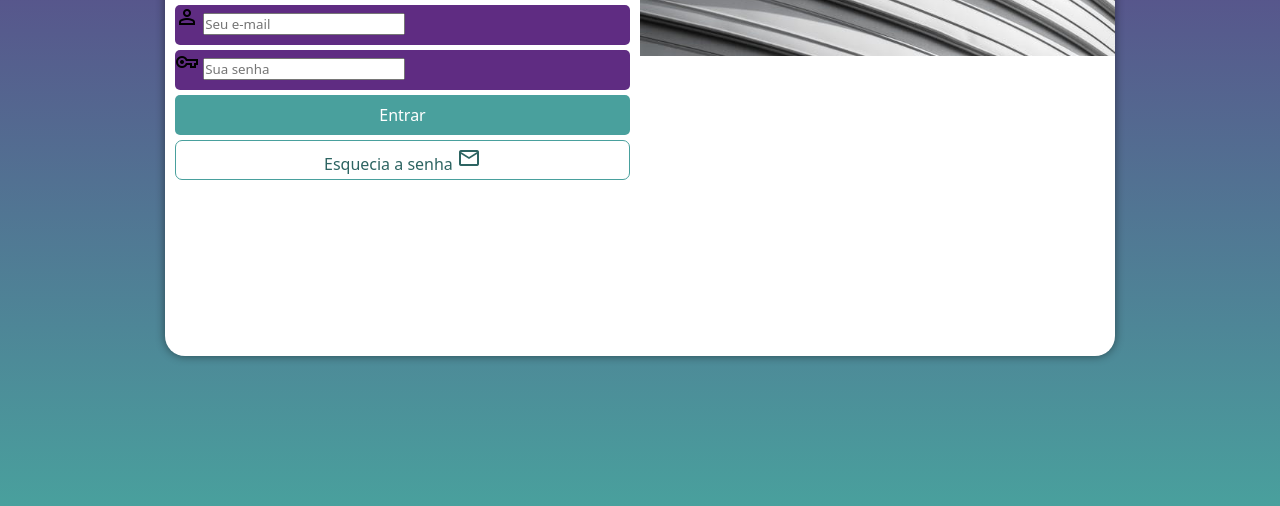
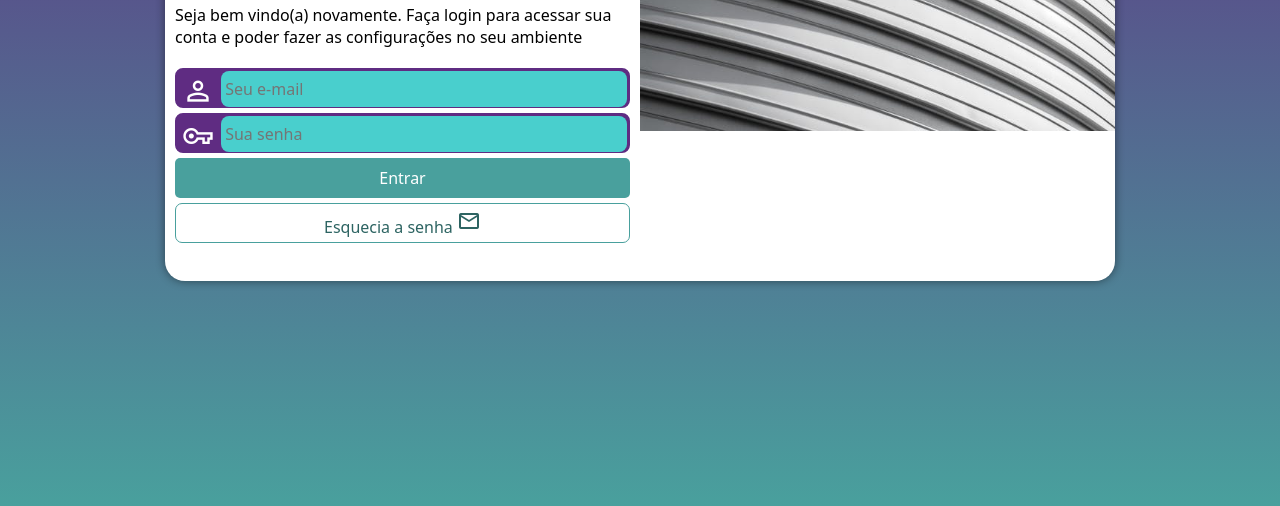
Before and after one commit to alextecnicoprogramador/proujeto-login, a plain HTML site: page index.html in a window 1280 px wide. Shown: the part 294-800 px from the top of the page. Drawn offline with nearby package versions, Linux system fonts and the light colour scheme.

Commit message:
bug fix origin

```diff
--- a/estilo/media-query.css
+++ b/estilo/media-query.css
@@ -7,6 +7,7 @@
 
     section#login {
         width: 80vw;
+        height: 280px;
     }
     section#login > div#imagem {
         float: left;
@@ -25,6 +26,7 @@
     }
     section#login {
         width: 950px;
+        height: 350px;
     }
     section#login > div#imagem {
         float: right;
@@ -43,4 +45,8 @@
     div#formulario > p {
         font-size: 1.2em;
     }
+    div#formulario > p {
+        font-size: 1em;
+        margin: 20px 0px;
+    }
 }
--- a/estilo/style.css
+++ b/estilo/style.css
@@ -32,7 +32,6 @@ section#login {
     position: absolute;
     top: 50%;
     left: 50%;
-    transform: translate(-50%, -50%);
     overflow: hidden;
 
     background-color: white;
@@ -40,6 +39,8 @@ section#login {
     height: 500px;
     border-radius: 20px;
     box-shadow: 0px 0px 10px rgba(0, 0, 0, 0.466);
+
+    transform: translate(-50%, -50%);
     transition: width .5s, heigth .5s;
     transition-timing-function: ease;
 }
@@ -70,15 +71,39 @@ div#formulario > p {
 
 form > div.campo {
     background-color: #5f2c82;
+    border: 2px solid #5f2c82;
     display: block;
     width: 100%;
     height: 40px;
-    border-radius: 5px;
+    border-radius: 8px;
     margin: 5px 0px;
 }
 
 div.campo > label {
     display: none;
+}
+
+div.campo > i {
+    color: white;
+    font-size: 2em;
+    width: 40px;
+    padding: 5px;
+}
+
+div.campo > input {
+    background-color: #49cfcd;
+    font-size: 1em;
+    width: calc(100% - 45px);
+    height: 100%;
+    border: 0px;
+    border-radius: 8px;
+    padding: 4px;
+    transform: translatey(-12px);
+}
+
+div.campo > input:focus-within {
+    background-color: white;
+    border: none;
 }
 
 form > input[type=submit] {
@@ -90,6 +115,7 @@ form > input[type=submit] {
     color: white;
     border: none;
     border-radius: 5px;
+    cursor: pointer;
 }
 
 form > input[type=submit]:hover {
--- a/index.html
+++ b/index.html
@@ -19,12 +19,12 @@
                 <p>Seja bem vindo(a) novamente. Faça login para acessar sua conta e poder fazer as configurações no seu ambiente</p>
                 <form action="login.php" method="post" autocomplete="on">
                     <div class="campo">
-                        <span class="material-symbols-outlined">person</span>
+                        <i class="material-symbols-outlined">person</i>
                         <input type="email" name="login" id="ilogin" placeholder="Seu e-mail" autocomplete="email" required maxlength="30">
                         <label for="ilogin"></label>
                     </div>
                     <div class="campo">
-                        <span class="material-symbols-outlined">vpn_key</span>
+                        <i class="material-symbols-outlined">vpn_key</i>
                         <input type="password" name="Senha" id="isenha" placeholder="Sua senha" autocomplete="current-password" required  minlength="8">
                         <label for="isenha"></label>
                     </div>
```
